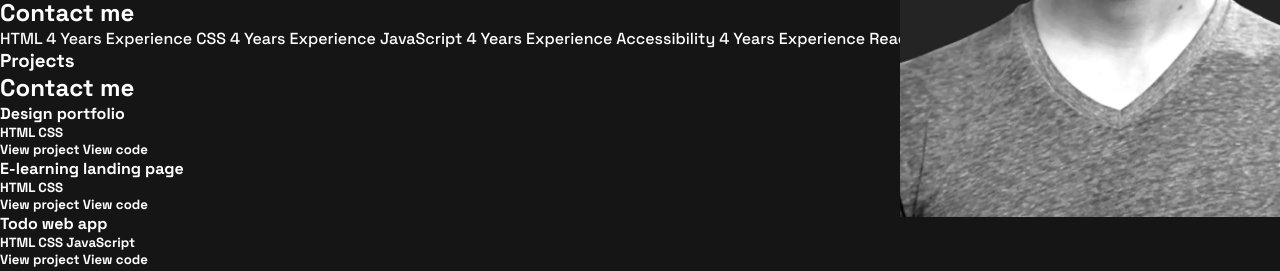
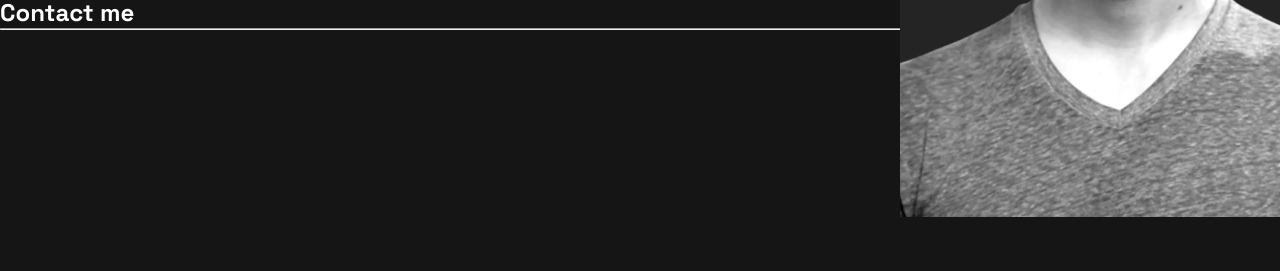
Before and after one commit to BiljanaKotev/single-page-developer-portfolio, a plain HTML site: page index.html in a window 1280 px wide. Shown: the part 503-774 px from the top of the page. Drawn offline with Linux system fonts and the light colour scheme.

Commit message:
added an hr element

```diff
--- a/index.html
+++ b/index.html
@@ -39,6 +39,8 @@
     </div>
 
     <h2>Contact me</h2>
+
+    <hr />
 
     <section class="work-experience">
       HTML 4 Years Experience CSS 4 Years Experience JavaScript 4 Years Experience Accessibility 4 Years Experience React 3 Years Experience Sass 3 Years Experience
--- a/src/index.css
+++ b/src/index.css
@@ -79,3 +79,9 @@ h1 {
   width: 445px;
   font-size: 18px;
 }
+
+/* GRID work experience sextion */
+
+.work-experience {
+  margin-top: 323px;
+}
```
